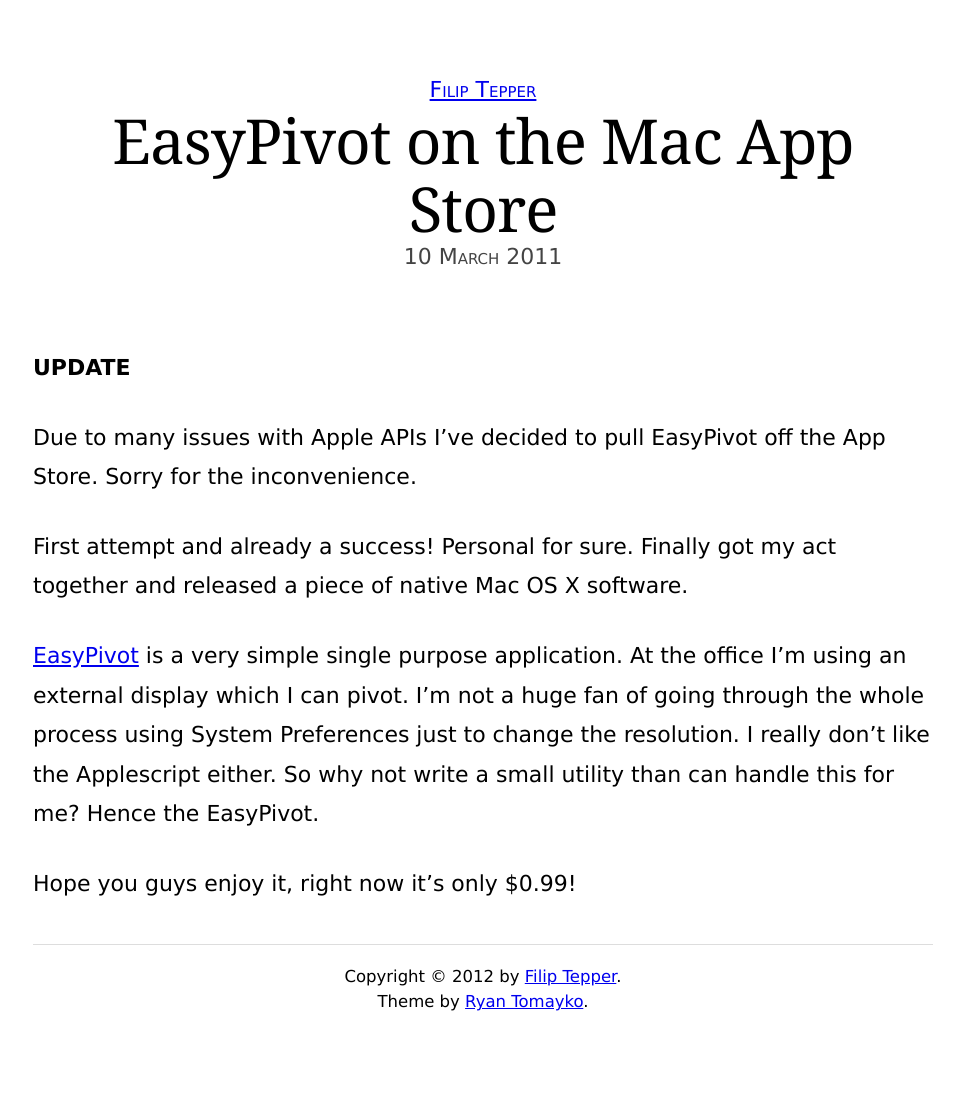
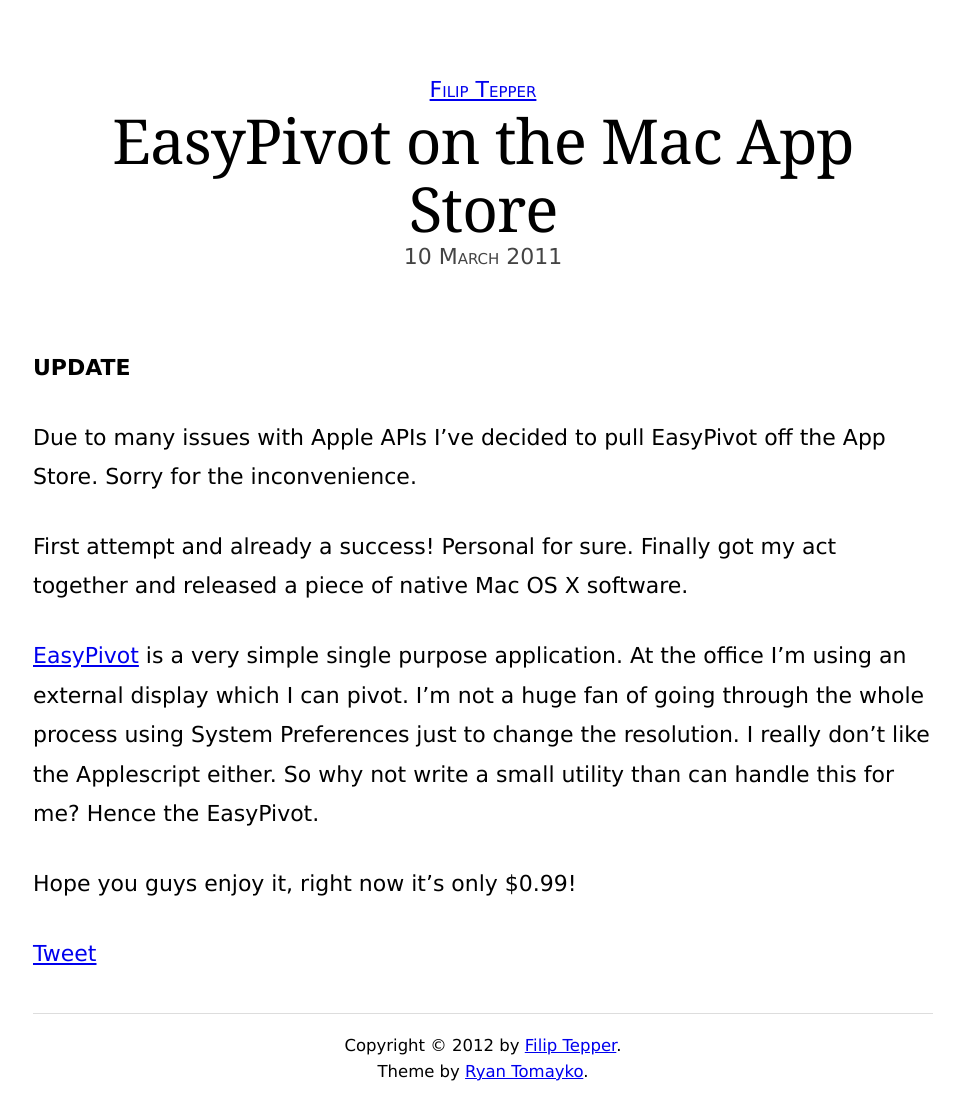
Before and after one commit to filiptepper/filiptepper.github.com, a Jekyll site: the page built from _posts/2011-03-10-easypivot-on-the-mac-app-store.markdown, in a window 1280 px wide. Shown: the whole page, without its empty margins (157-1117 px from the left). Built offline with Jekyll 4.4.1, drawn with Linux system fonts in a browser that asks for light colours; comment, search, counter and statistics services are not loaded; before the commit the page ends 1035 px from its top, so only the background shows below that.

Commit message:
added tweet button

```diff
--- a/_layouts/post.html
+++ b/_layouts/post.html
@@ -14,6 +14,9 @@
       {{ content }}
     </div>
 
+    <a href="https://twitter.com/share" class="twitter-share-button" data-via="filiptepper" data-size="large">Tweet</a>
+    <script type="text/javascript">!function(d,s,id){var js,fjs=d.getElementsByTagName(s)[0];if(!d.getElementById(id)){js=d.createElement(s);js.id=id;js.src="//platform.twitter.com/widgets.js";fjs.parentNode.insertBefore(js,fjs);}}(document,"script","twitter-wjs");</script>
+
     <div id="disqus_thread"></div>
   </div>
 
```
